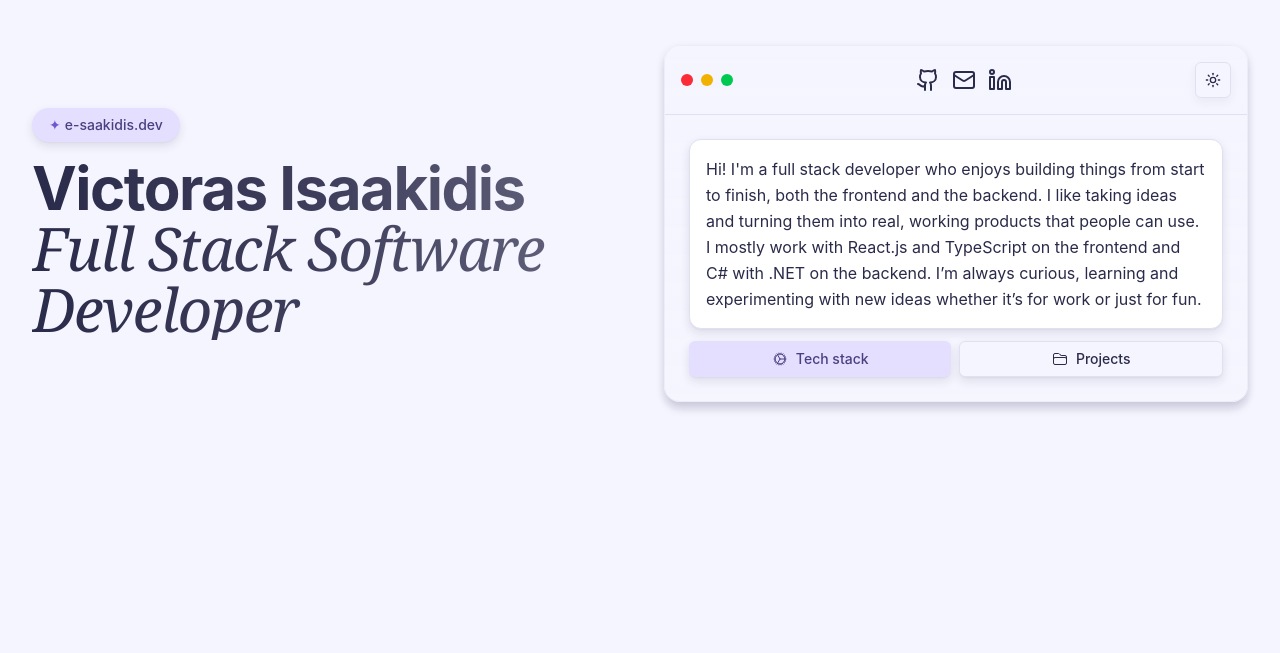
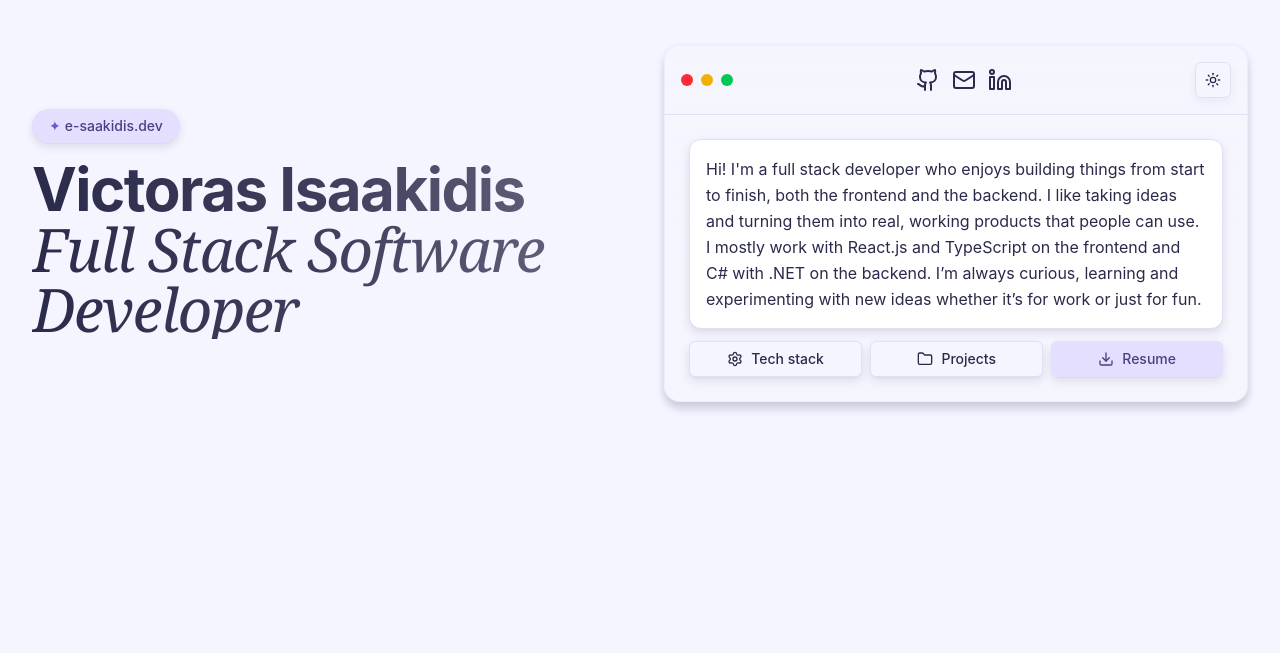
Before and after one commit to victoras24/po, a React (Vite) app: page / in a window 1280 px wide. Shown: the part 147-800 px from the top of the page. Built offline with nearby package versions, Linux system fonts and the light colour scheme.

Commit message:
added download resume

```diff
--- a/src/components/AboutMeWindow/AboutMeWindow.tsx
+++ b/src/components/AboutMeWindow/AboutMeWindow.tsx
@@ -1,5 +1,12 @@
 import { ModeToggle } from "../ui/mode-toggle";
-import { Github, Linkedin, Mail } from "lucide-react";
+import {
+  Github,
+  Linkedin,
+  Mail,
+  Download,
+  Folder,
+  Settings,
+} from "lucide-react";
 
 export const AbouMeWindow = () => {
   return (
@@ -58,43 +65,25 @@ export const AbouMeWindow = () => {
                 <div className="flex gap-2">
                   <a
                     href="#tech-stack"
-                    className="inline-flex items-center justify-center gap-2 whitespace-nowrap rounded-md text-sm font-medium focus:outline-none focus-visible:outline-none focus-visible:ring-1 focus-visible:ring-ring disabled:pointer-events-none disabled:opacity-50 [&amp;_svg]:pointer-events-none [&amp;_svg]:size-4 [&amp;_svg]:shrink-0 bg-secondary text-secondary-foreground hover:bg-secondary/80 h-9 px-4 py-2 w-full shadow-sm transition-none"
+                    className="inline-flex items-center justify-center gap-2 whitespace-nowrap rounded-md text-sm font-medium focus:outline-none focus-visible:outline-none focus-visible:ring-1 focus-visible:ring-ring disabled:pointer-events-none disabled:opacity-50 [&amp;_svg]:pointer-events-none [&amp;_svg]:size-4 [&amp;_svg]:shrink-0 border border-input bg-background hover:bg-accent hover:text-accent-foreground h-9 px-4 py-2 w-full shadow-sm transition-none"
                   >
-                    <svg
-                      xmlns="http://www.w3.org/2000/svg"
-                      fill="none"
-                      viewBox="0 0 24 24"
-                      stroke-width="1.5"
-                      stroke="currentColor"
-                      className="size-6"
-                    >
-                      <path
-                        stroke-linecap="round"
-                        stroke-linejoin="round"
-                        d="M4.5 12a7.5 7.5 0 0 0 15 0m-15 0a7.5 7.5 0 1 1 15 0m-15 0H3m16.5 0H21m-1.5 0H12m-8.457 3.077 1.41-.513m14.095-5.13 1.41-.513M5.106 17.785l1.15-.964m11.49-9.642 1.149-.964M7.501 19.795l.75-1.3m7.5-12.99.75-1.3m-6.063 16.658.26-1.477m2.605-14.772.26-1.477m0 17.726-.26-1.477M10.698 4.614l-.26-1.477M16.5 19.794l-.75-1.299M7.5 4.205 12 12m6.894 5.785-1.149-.964M6.256 7.178l-1.15-.964m15.352 8.864-1.41-.513M4.954 9.435l-1.41-.514M12.002 12l-3.75 6.495"
-                      />
-                    </svg>
+                    <Settings />
                     Tech stack
                   </a>
                   <a
                     href="#projects"
                     className="inline-flex items-center justify-center gap-2 whitespace-nowrap rounded-md text-sm font-medium focus:outline-none focus-visible:outline-none focus-visible:ring-1 focus-visible:ring-ring disabled:pointer-events-none disabled:opacity-50 [&amp;_svg]:pointer-events-none [&amp;_svg]:size-4 [&amp;_svg]:shrink-0 border border-input bg-background hover:bg-accent hover:text-accent-foreground h-9 px-4 py-2 w-full shadow-sm transition-none"
                   >
-                    <svg
-                      xmlns="http://www.w3.org/2000/svg"
-                      fill="none"
-                      viewBox="0 0 24 24"
-                      stroke-width="1.5"
-                      stroke="currentColor"
-                      className="size-6"
-                    >
-                      <path
-                        stroke-linecap="round"
-                        stroke-linejoin="round"
-                        d="M2.25 12.75V12A2.25 2.25 0 0 1 4.5 9.75h15A2.25 2.25 0 0 1 21.75 12v.75m-8.69-6.44-2.12-2.12a1.5 1.5 0 0 0-1.061-.44H4.5A2.25 2.25 0 0 0 2.25 6v12a2.25 2.25 0 0 0 2.25 2.25h15A2.25 2.25 0 0 0 21.75 18V9a2.25 2.25 0 0 0-2.25-2.25h-5.379a1.5 1.5 0 0 1-1.06-.44Z"
-                      />
-                    </svg>
+                    <Folder />
                     Projects
+                  </a>
+                  <a
+                    href="/resume.pdf"
+                    download
+                    className="inline-flex items-center justify-center gap-2 whitespace-nowrap rounded-md text-sm font-medium focus:outline-none focus-visible:outline-none focus-visible:ring-1 focus-visible:ring-ring disabled:pointer-events-none disabled:opacity-50 [&amp;_svg]:pointer-events-none [&amp;_svg]:size-4 [&amp;_svg]:shrink-0 bg-secondary text-secondary-foreground hover:bg-secondary/80 h-9 px-4 py-2 w-full shadow-sm transition-none"
+                  >
+                    <Download />
+                    Resume
                   </a>
                 </div>
               </div>
--- a/src/components/Intro/Intro.tsx
+++ b/src/components/Intro/Intro.tsx
@@ -7,10 +7,10 @@ export const Intro = () => {
         </div>
       </div>
       <h1 className="from-foreground via-foreground/90 to-foreground/70 bg-gradient-to-r bg-clip-text text-4xl font-bold tracking-tight text-transparent md:text-5xl lg:text-6xl">
-        Victoras Isaakidis{" "}
-        <span className="font-serif font-light italic">
+        Victoras Isaakidis
+        <div className="font-serif font-light italic block">
           Full Stack Software Developer
-        </span>{" "}
+        </div>
       </h1>
     </div>
   );
--- a/src/components/NavigationBar/NavigationBar.tsx
+++ b/src/components/NavigationBar/NavigationBar.tsx
@@ -8,13 +8,13 @@ export const NavigationBar = () => {
               xmlns="http://www.w3.org/2000/svg"
               fill="none"
               viewBox="0 0 24 24"
-              stroke-width="1.5"
+              strokeWidth="1.5"
               stroke="currentColor"
               className="size-6"
             >
               <path
-                stroke-linecap="round"
-                stroke-linejoin="round"
+                strokeLinecap="round"
+                strokeLinejoin="round"
                 d="M8.25 3v1.5M4.5 8.25H3m18 0h-1.5M4.5 12H3m18 0h-1.5m-15 3.75H3m18 0h-1.5M8.25 19.5V21M12 3v1.5m0 15V21m3.75-18v1.5m0 15V21m-9-1.5h10.5a2.25 2.25 0 0 0 2.25-2.25V6.75a2.25 2.25 0 0 0-2.25-2.25H6.75A2.25 2.25 0 0 0 4.5 6.75v10.5a2.25 2.25 0 0 0 2.25 2.25Zm.75-12h9v9h-9v-9Z"
               />
             </svg>
@@ -80,9 +80,9 @@ export const NavigationBar = () => {
                 viewBox="0 0 24 24"
                 fill="none"
                 stroke="currentColor"
-                stroke-width="2"
-                stroke-linecap="round"
-                stroke-linejoin="round"
+                strokeWidth="2"
+                strokeLinecap="round"
+                strokeLinejoin="round"
                 className="lucide lucide-sun"
               >
                 <circle cx="12" cy="12" r="4"></circle>
@@ -108,9 +108,9 @@ export const NavigationBar = () => {
                   viewBox="0 0 24 24"
                   fill="none"
                   stroke="currentColor"
-                  stroke-width="2"
-                  stroke-linecap="round"
-                  stroke-linejoin="round"
+                  strokeWidth="2"
+                  strokeLinecap="round"
+                  strokeLinejoin="round"
                   className="lucide lucide-chevron-right ml-1 size-4"
                 >
                   <path d="m9 18 6-6-6-6"></path>
@@ -128,9 +128,9 @@ export const NavigationBar = () => {
               viewBox="0 0 24 24"
               fill="none"
               stroke="currentColor"
-              stroke-width="2"
-              stroke-linecap="round"
-              stroke-linejoin="round"
+              strokeWidth="2"
+              strokeLinecap="round"
+              strokeLinejoin="round"
               className="lucide lucide-sun"
             >
               <circle cx="12" cy="12" r="4"></circle>
@@ -152,9 +152,9 @@ export const NavigationBar = () => {
               viewBox="0 0 24 24"
               fill="none"
               stroke="currentColor"
-              stroke-width="2"
-              stroke-linecap="round"
-              stroke-linejoin="round"
+              strokeWidth="2"
+              strokeLinecap="round"
+              strokeLinejoin="round"
               className="lucide lucide-menu size-5"
             >
               <line x1="4" x2="20" y1="12" y2="12"></line>
@@ -224,9 +224,9 @@ export const NavigationBar = () => {
                   viewBox="0 0 24 24"
                   fill="none"
                   stroke="currentColor"
-                  stroke-width="2"
-                  stroke-linecap="round"
-                  stroke-linejoin="round"
+                  strokeWidth="2"
+                  strokeLinecap="round"
+                  strokeLinejoin="round"
                   className="lucide lucide-chevron-right ml-2 size-4"
                 >
                   <path d="m9 18 6-6-6-6"></path>
--- a/src/pages/HomePage.tsx
+++ b/src/pages/HomePage.tsx
@@ -46,6 +46,7 @@ export const HomePage = () => {
           {Projects.map((project) => {
             return (
               <Project
+                key={project.id}
                 id={project.id}
                 image={project.image}
                 title={project.title}
```
Also changed, not shown: 1 other file (tests, documents, lock files or other folders).
